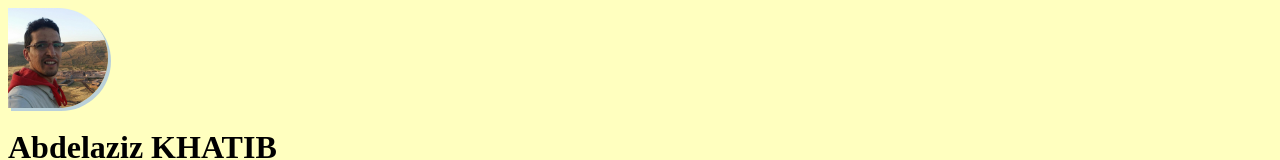
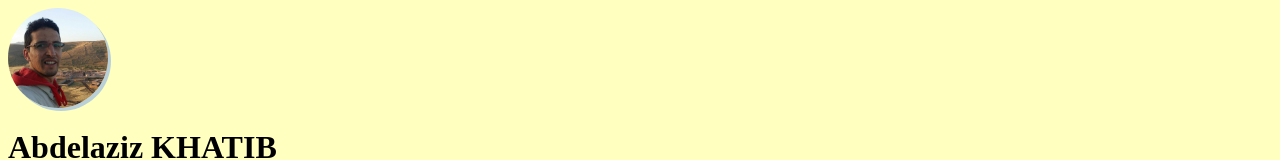
Before and after one commit to Dinsigne/portfolio, a plain HTML site: page index.html in a window 1280 px wide. Shown: the top 160 px of the page. Drawn offline with Linux system fonts and the light colour scheme.

Commit message:
Add files via upload

```diff
--- a/index.html
+++ b/index.html
@@ -5,7 +5,7 @@
     <body style="background-color: rgba(255, 255, 128, .5);">
         <div>
             <img src="profil.jpg" alt="photo de profil" height="100px"
-                style="border-top-right-radius: 50px; border-bottom-right-radius:50px ; box-shadow: 3px 3px hsla(221, 98%, 68%, 0.425);">
+                style="border-radius: 50px; box-shadow: 3px 3px hsla(221, 98%, 68%, 0.425);">
             <h1>Abdelaziz KHATIB</h1>
             <P>Graphic Designer | Web Designer | Web Developer | T-shirt Designer | Print Senior</P>
         </div>
```
